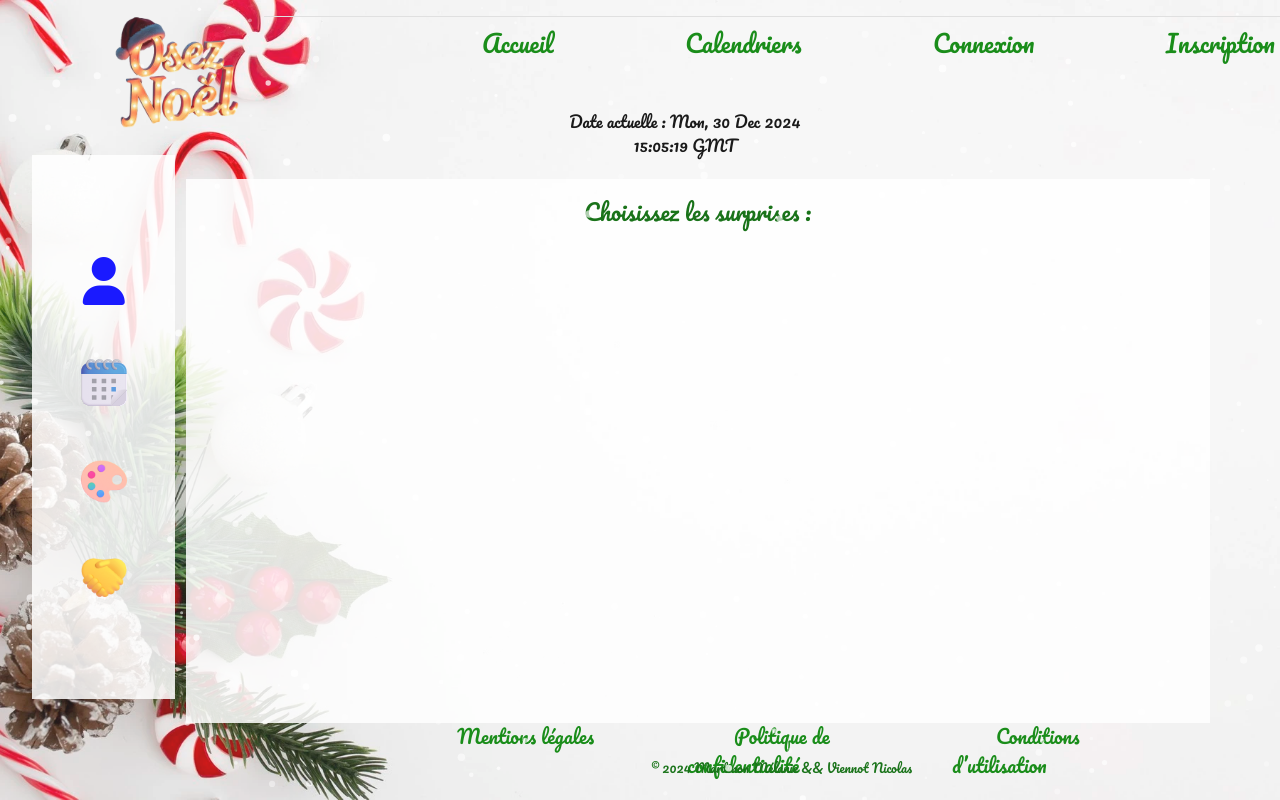
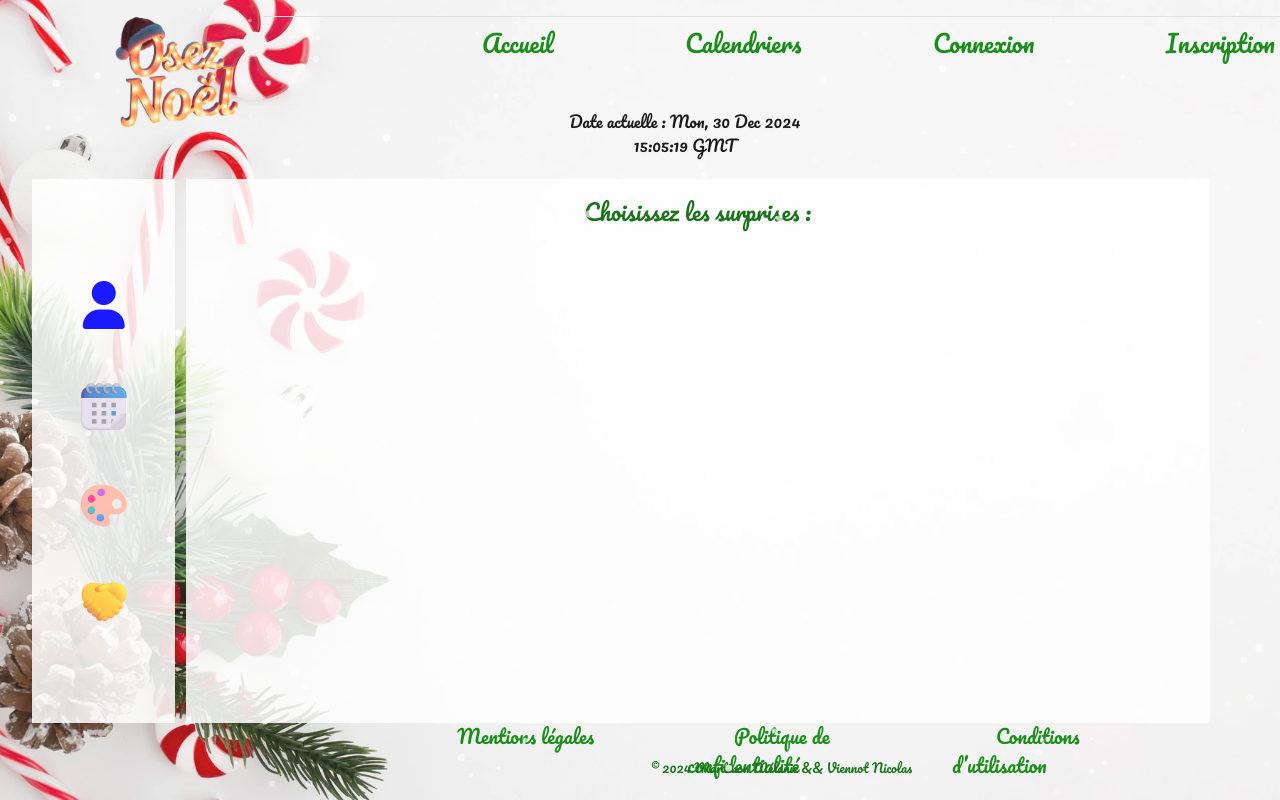
Before and after one commit to melinox58/app-noel, a Vue app in the folder front/: page /surprise in a window 1280 px wide. Built offline with nearby package versions, Linux system fonts and the light colour scheme.

Commit message:
debug front

```diff
--- a/front/src/components/SurpriseComponent.vue
+++ b/front/src/components/SurpriseComponent.vue
@@ -269,7 +269,7 @@ ul{
     width: 14%;
     justify-content: center;
     margin-left: -12vw;
-    margin-top: -12.5vh;
+    margin-top: -9.5vh;
     gap: 10%;
     position: relative;
     z-index: 8;
```
